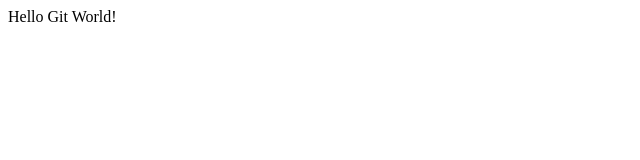
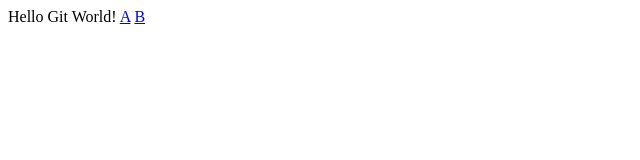
Before and after one commit to yuuto-xxx/kadai, a plain HTML site: page index.html in a window 1280 px wide. Shown: the full height of the page, 0-640 px from the left. Drawn offline with Linux system fonts and the light colour scheme.

Commit message:
index.htmlに追記

```diff
--- a/index.html
+++ b/index.html
@@ -2,5 +2,7 @@
 <html>
 <body>
 	Hello Git World!
+	<a href="profile_A.html">A</a>
+	<a href="profile_B.html">B</a>
 </body>
 </html>
```
